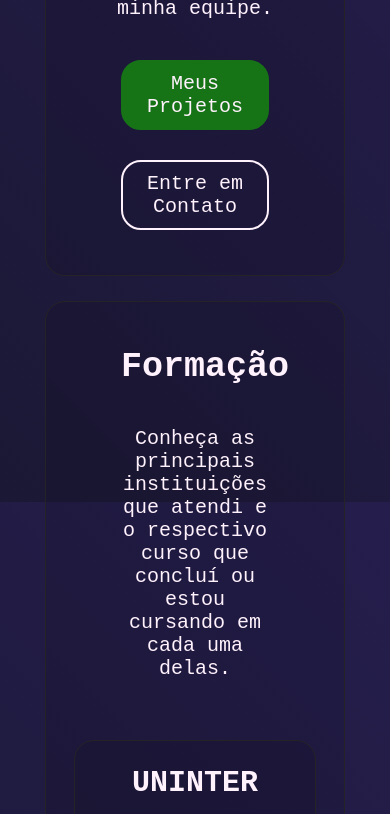
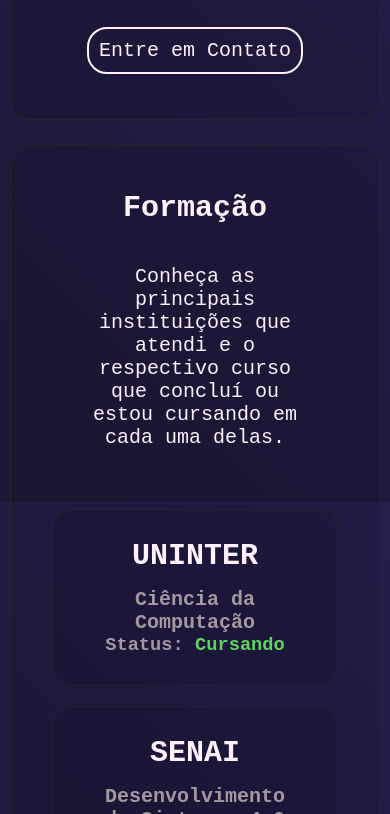
Before and after one commit to Amanankaa/portfolio-nicolas, a plain HTML site: page index.html in a window 390 px wide. Shown: the part 1186-2000 px from the top of the page. Drawn offline with Linux system fonts and the light colour scheme.

Commit message:
Add files via upload

```diff
--- a/css/estilo.css
+++ b/css/estilo.css
@@ -605,7 +605,7 @@
         width: 100%;
     }
     .info h1 {
-        font-size: 35px;
+        font-size: 30px;
     }
     .info p {
         font-size: 20px;
@@ -648,16 +648,21 @@
 /* ALTERAR A SESSÃO DE FORMAÇÃO */
 @media screen and (max-width: 860px) {
     body {
-        margin: 25px 15px;
+        margin: 25px 5px;
+    }
+    .sections {
+        margin: 25px 5px;
     }
     .formacao {
         width: 90%;
-        padding-right: 10%;
-        padding-left: 10%;
-        margin: 0;
+        padding-right: 20%;
+        padding-left: 20%;
     }
     .formacao h1 {
         font-size: 30px;
+    }
+    .formacao h2 {
+        font-size: 20px;
     }
 }
 
```
